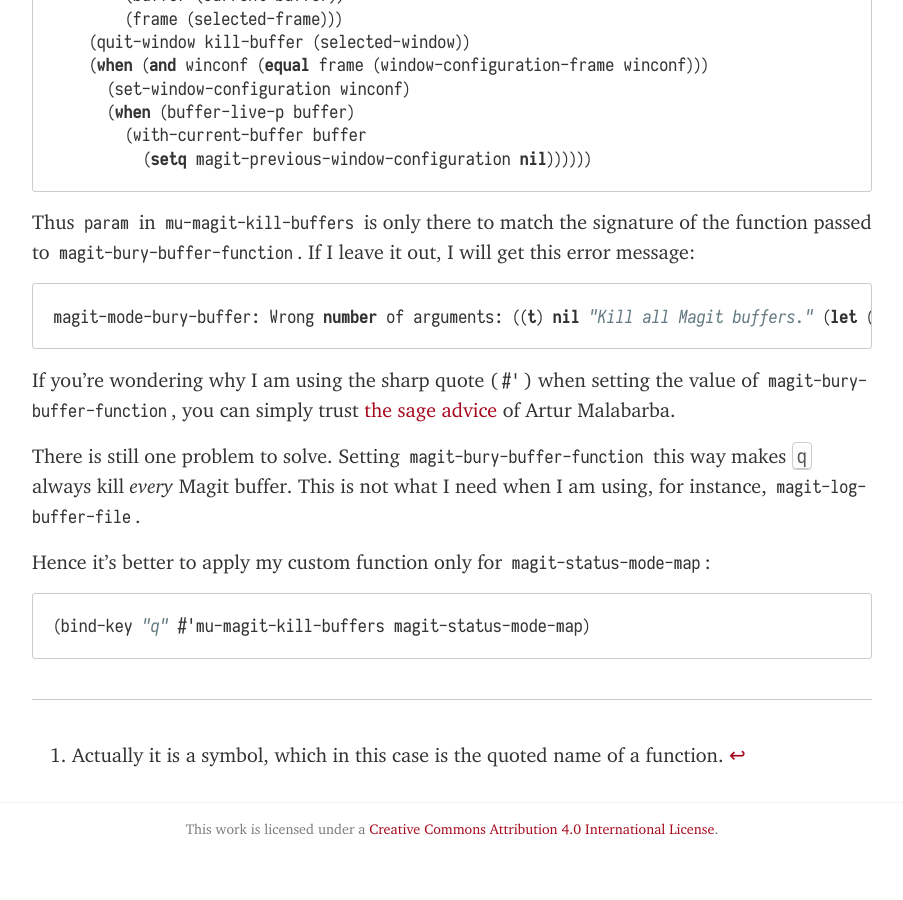
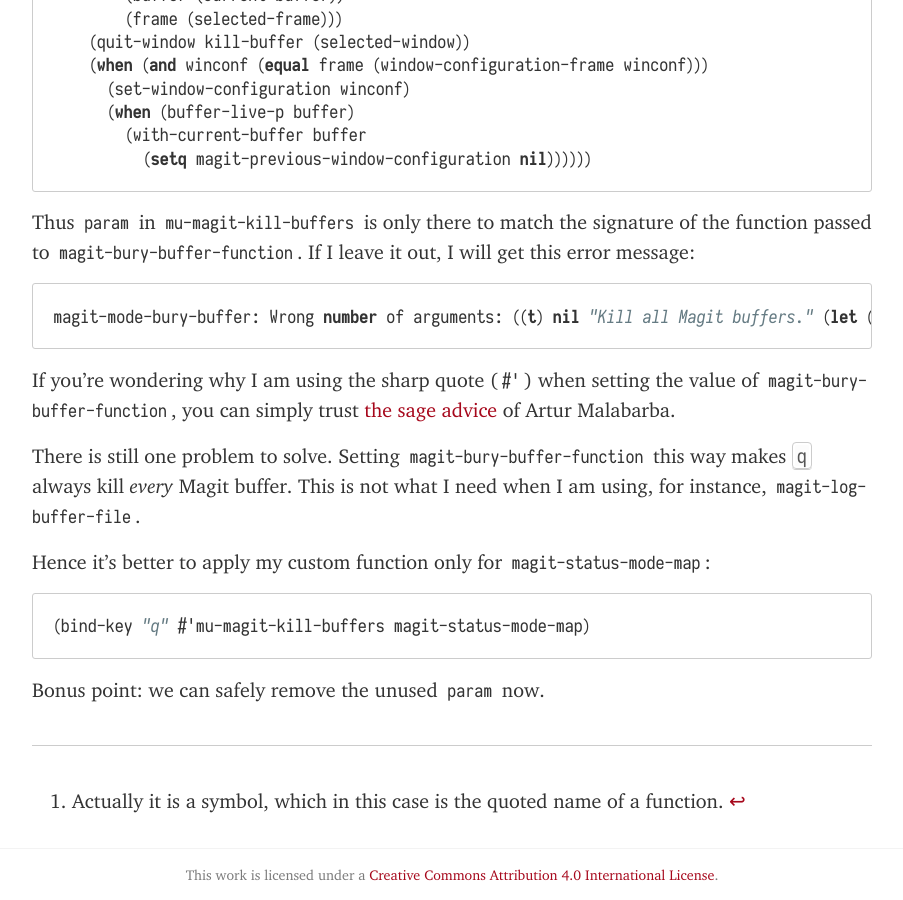
Before and after one commit to manuel-uberti/manuel-uberti.github.io, a Jekyll site: the page built from _posts/2018-02-17-magit-bury-buffer.md, in a window 1280 px wide and 900 px high, scrolled down 1520 px. Shown: the whole window, without its empty margins (188-1091 px from the left). Built offline with Jekyll 4.4.1, drawn with Linux system fonts in a browser that asks for light colours; before the commit the page ends 2374 px from its top, so only the background shows below that.

Commit message:
Add note about param

````diff
--- a/_posts/2018-02-17-magit-bury-buffer.md
+++ b/_posts/2018-02-17-magit-bury-buffer.md
@@ -26,7 +26,7 @@ to clean up Magit-related buffers when the work is done.
 Following Jonas’ tip, this is what I devised:
 
 ``` emacs-lisp
-(defun mu-magit-kill-buffers ()
+(defun mu-magit-kill-buffers (param)
   "Kill all Magit buffers."
   (interactive)
   (let ((buffers (magit-mode-get-buffers)))
@@ -99,6 +99,8 @@ Hence it’s better to apply my custom function only for `magit-status-mode-map
 (bind-key "q" #'mu-magit-kill-buffers magit-status-mode-map)
 ```
 
+Bonus point: we can safely remove the unused `param` now.
+
 <hr/>
 
 [^symbol]: Actually it is a symbol, which in this case is the quoted name of a
````
